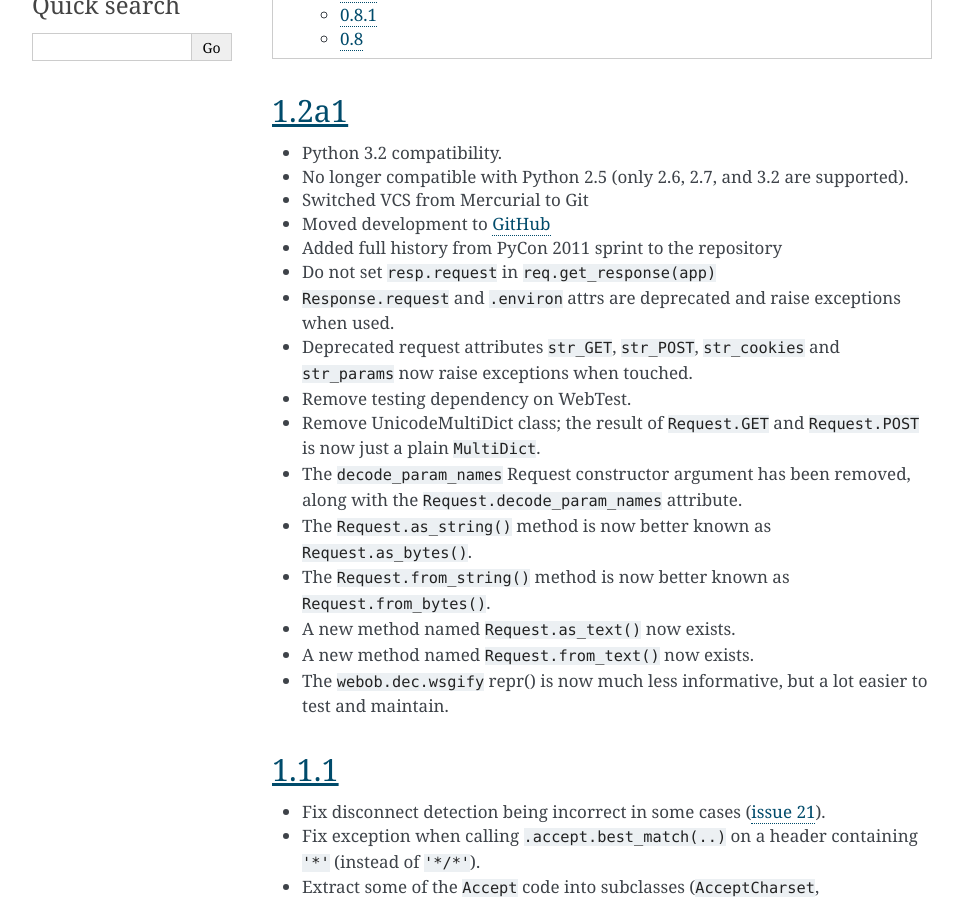
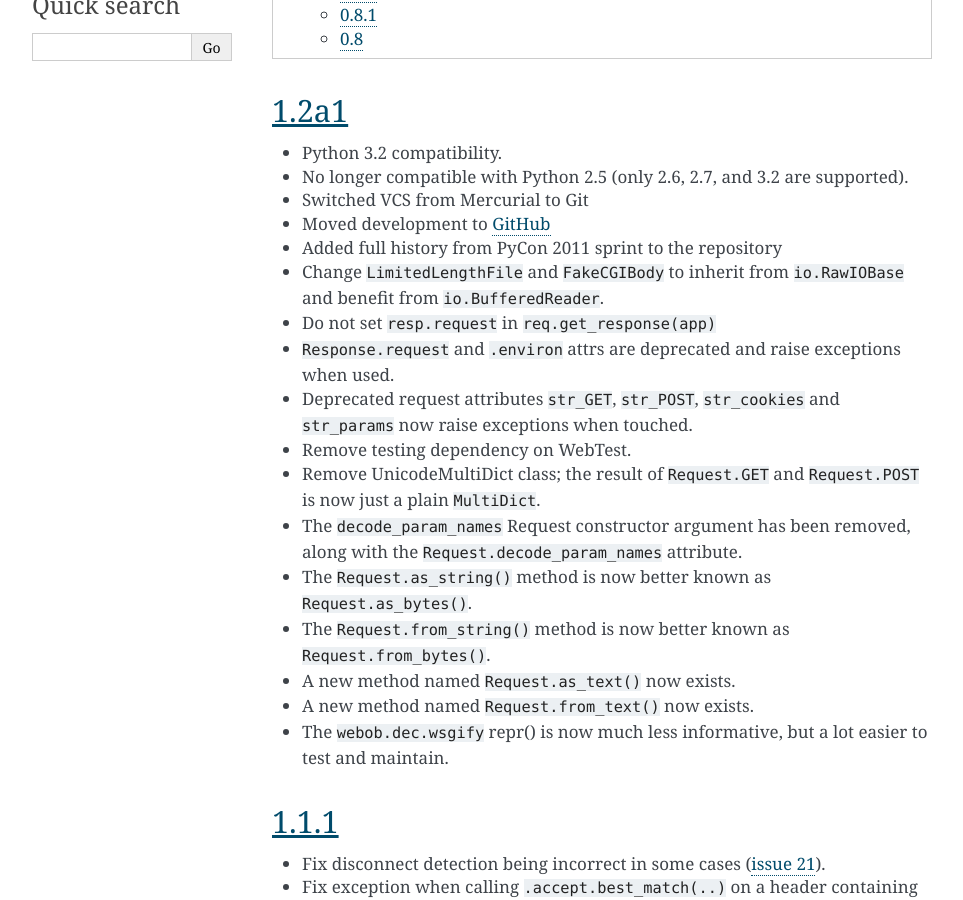
Before and after one commit to Pylons/webob, a Sphinx documentation site: the page built from docs/news.txt, in a window 1280 px wide and 900 px high, scrolled down 971 px. Shown: the whole window, without its empty margins (148-1111 px from the left). Built offline with Sphinx 7.4.7, drawn with Linux system fonts in a browser that asks for light colours.

Commit message:
add news item about inheriting from io.RawIOBase

```diff
--- a/docs/news.txt
+++ b/docs/news.txt
@@ -15,6 +15,9 @@ News
 * Moved development to `GitHub <https://github.com/Pylons/webob>`_
 
 * Added full history from PyCon 2011 sprint to the repository
+
+* Change ``LimitedLengthFile`` and ``FakeCGIBody`` to inherit from
+  ``io.RawIOBase`` and benefit from ``io.BufferedReader``.
 
 * Do not set ``resp.request`` in ``req.get_response(app)``
 
```
